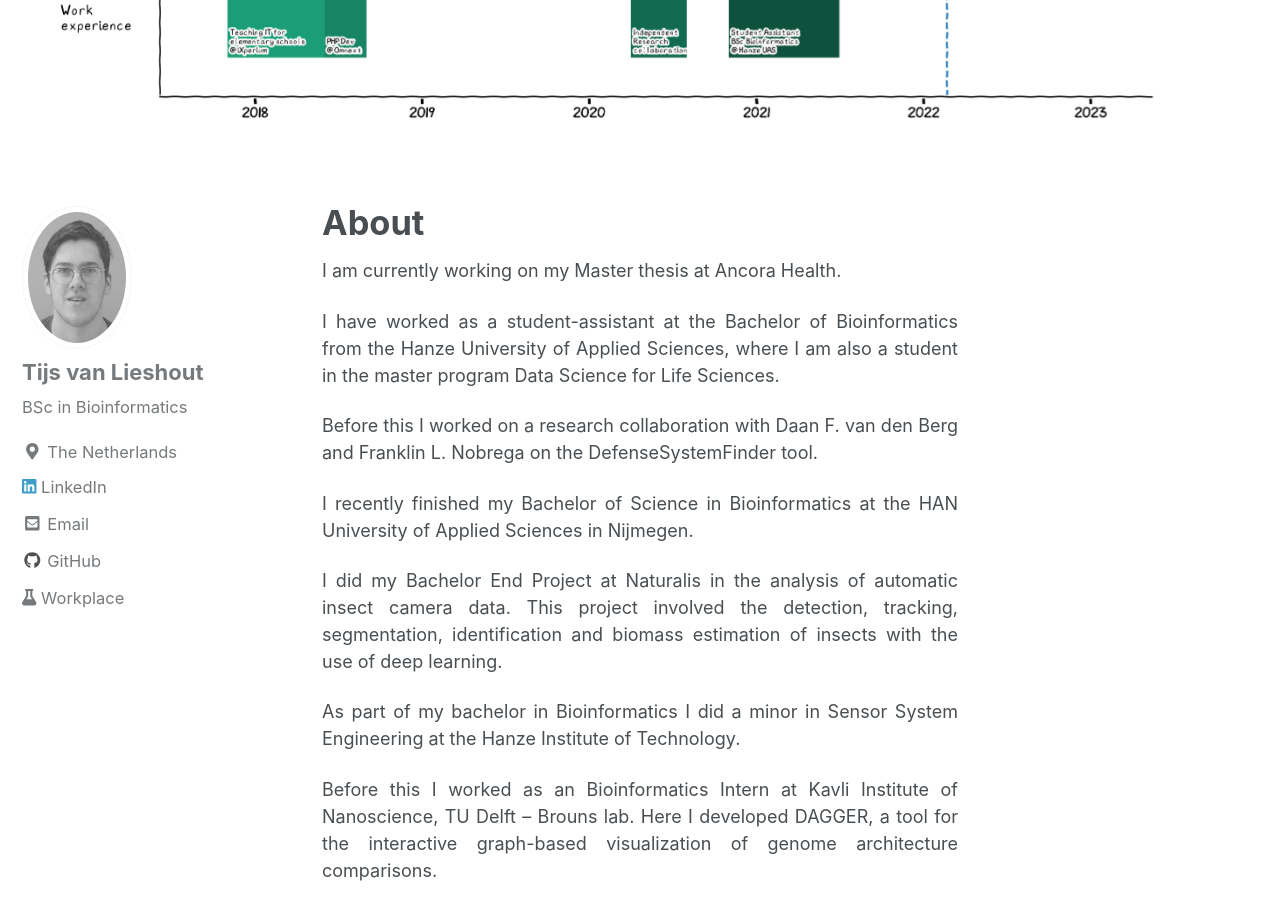
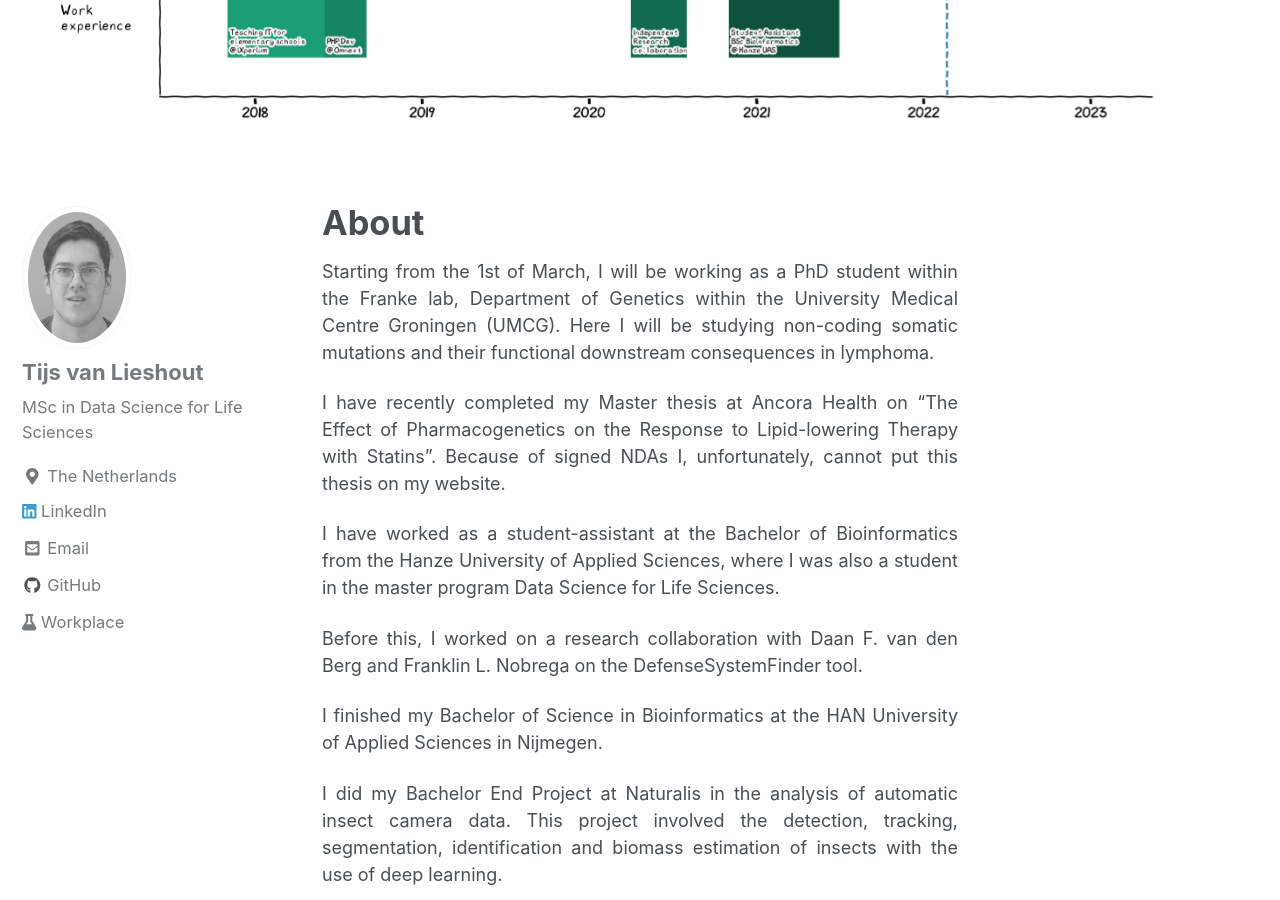
Before and after one commit to Magiduck/magiduck.github.io, a Jekyll site: the page built from _pages/about.md, in a window 1280 px wide and 900 px high, scrolled down 343 px. Built offline with Jekyll 4.4.1, drawn with Linux system fonts in a browser that asks for light colours; cached includes are drawn as plain includes; nearby versions of some CDN libraries.

Commit message:
updated pers. info

```diff
--- a/_config.yml
+++ b/_config.yml
@@ -105,7 +105,7 @@ analytics:
 author:
   name             : "Tijs van Lieshout"
   avatar           :  "/assets/images/bio-photo.jpg"
-  bio              : "BSc in Bioinformatics"
+  bio              : "MSc in Data Science for Life Sciences"
   location         : "The Netherlands"
   email            :
   links:
@@ -117,10 +117,10 @@ author:
       url: mailto:tijsvanlieshout@gmail.com
     - label: "GitHub"
       icon: "fab fa-fw fa-github"
-      url: "https://bit.ly/2CIdw5x"
+      url: "https://github.com/Magiduck"
     - label: "Workplace"
       icon: "fas fa-flask"
-      url: "https://www.ancora.health"
+      url: "http://ludesign.nl/frankelab/"
     - label: "Website"
       icon: "fas fa-fw fa-link"
       # url: "https://your-website.com"
--- a/_pages/about.md
+++ b/_pages/about.md
@@ -5,13 +5,15 @@ header:
   image: "/assets/images/Timeline_CV.png"
 ---
 
-I am currently working on my Master thesis at Ancora Health.
+Starting from the 1st of March, I will be working as a PhD student within the Franke lab, Department of Genetics within the University Medical Centre Groningen (UMCG). Here I will be studying non-coding somatic mutations and their functional downstream consequences in lymphoma.
 
-I have worked as a student-assistant at the Bachelor of Bioinformatics from the Hanze University of Applied Sciences, where I am also a student in the master program Data Science for Life Sciences.
+I have recently completed my Master thesis at Ancora Health on "The Effect of Pharmacogenetics on the Response to Lipid-lowering Therapy with Statins". Because of signed NDAs I, unfortunately, cannot put this thesis on my website.
 
-Before this I worked on a research collaboration with Daan F. van den Berg and Franklin L. Nobrega on the DefenseSystemFinder tool.
+I have worked as a student-assistant at the Bachelor of Bioinformatics from the Hanze University of Applied Sciences, where I was also a student in the master program Data Science for Life Sciences.
 
-I recently finished my Bachelor of Science in Bioinformatics at the HAN University of Applied Sciences in Nijmegen.
+Before this, I worked on a research collaboration with Daan F. van den Berg and Franklin L. Nobrega on the DefenseSystemFinder tool.
+
+I finished my Bachelor of Science in Bioinformatics at the HAN University of Applied Sciences in Nijmegen.
 
 I did my Bachelor End Project at Naturalis in the analysis of automatic insect camera data. This project involved the detection, tracking, segmentation, identification and biomass estimation of insects with the use of deep learning.
 
```
